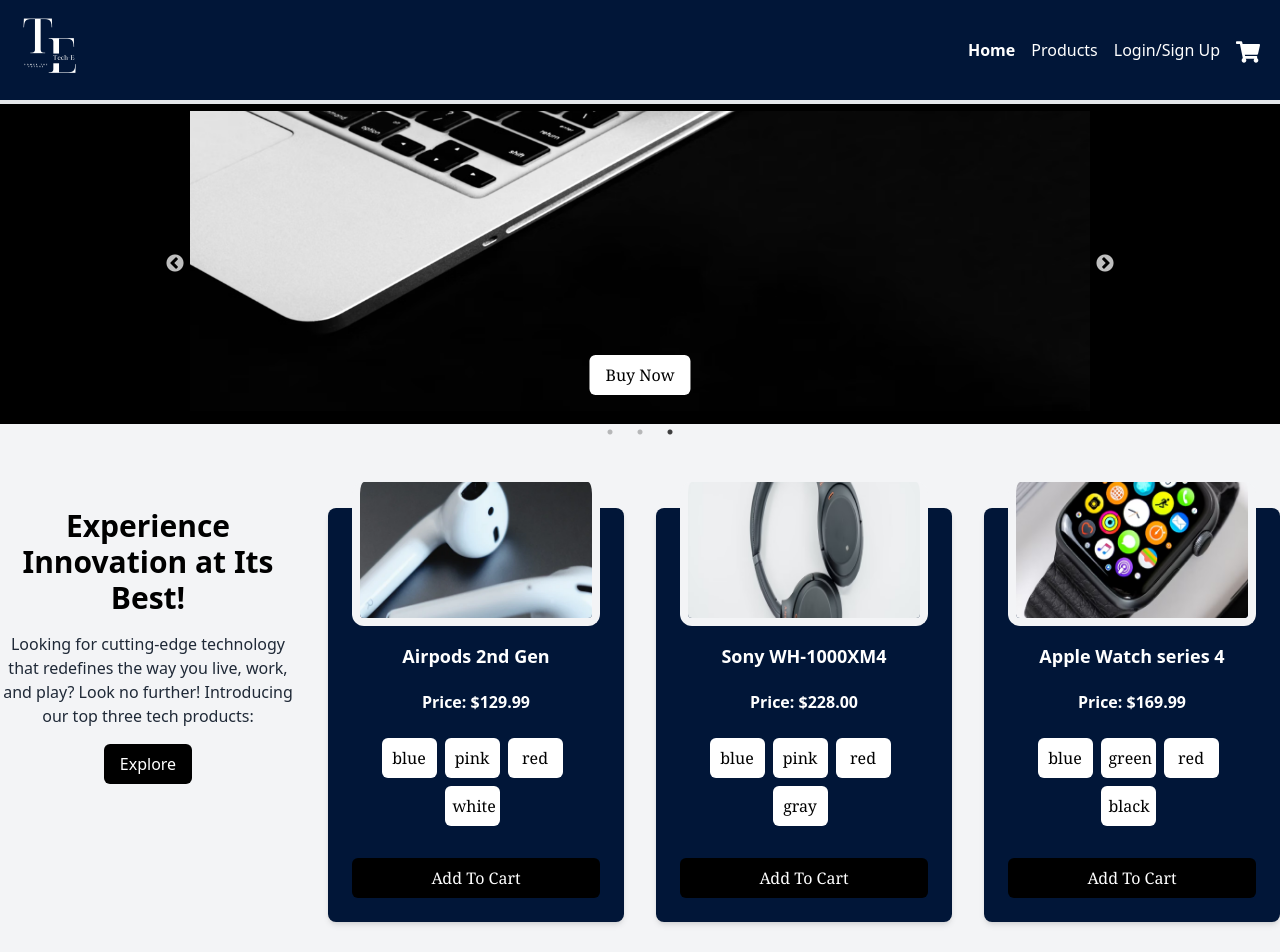
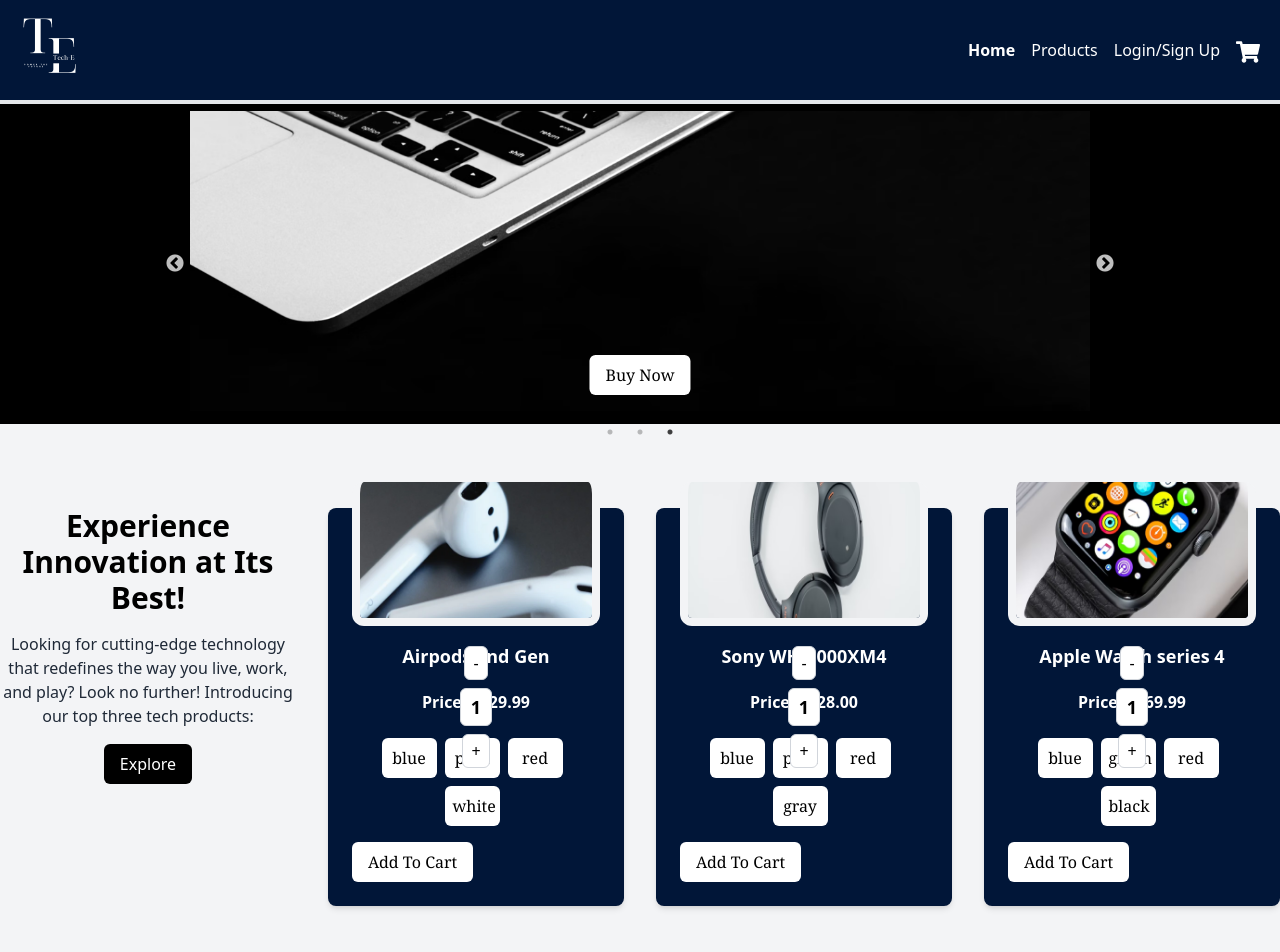
Before and after one commit to jakobpfeifer135/Tech-E, a React (Vite) app in the folder client/: page / in a window 1280 px wide. Shown: the top 952 px of the page. Built offline with nearby package versions, Linux system fonts and the light colour scheme.

Commit message:
Products.jsx created and linked

```diff
--- a/client/src/components/ProductCard.jsx
+++ b/client/src/components/ProductCard.jsx
@@ -1,16 +1,32 @@
 import React, { useState } from 'react';
 import { Link } from 'react-router-dom';
 
-const ProductCard = ({ product }) => {
+const ProductCard = ({ product, onAddToCart }) => {
   const { id, name, description, imageUrl, colorOptions, price } = product;
   const [selectedColor, setSelectedColor] = useState(colorOptions[3]);
+  const [quantity, setQuantity] = useState(1);
 
   const handleColorSelection = (color) => {
     setSelectedColor(color);
   };
 
+  const handleAddToCart = () => {
+    onAddToCart({
+      id,
+      name,
+      description,
+      quantity,
+      selectedColor,
+      price,
+    });
+  };
+
+  const handleQuantityChange = (newQuantity) => {
+    setQuantity(newQuantity);
+  };
+
   return (
-    <div key={id} className="bg-[--Navy] p-6  rounded-lg shadow-md">
+    <div key={id} className="bg-[--Navy] p-6 rounded-lg shadow-md relative">
       <div className="mb-4" style={{ marginTop: '-50px' }}>
         <img
           className="border-l-8 border-r-8 border-b-8 border-gray-100 w-full h-36 object-cover object-center rounded-xl"
@@ -21,7 +37,7 @@
       <h3 className="text-lg text-center font-bold mb-2 text-white">{name}</h3>
       <p className="text-white pb-3">{description}</p>
       <p className="text-white text-center font-semibold">Price: ${price}</p>
-      <div className="mt-4 flex flex-wrap p-2 justify-center items-center "> {/* Updated: Added flex-wrap */}
+      <div className="mt-4 flex flex-wrap p-2 justify-center items-center">
         {colorOptions.map((color) => (
           <button
             key={color}
@@ -32,12 +48,33 @@
           </button>
         ))}
       </div>
-      <Link
-        to={`/product/${id}`} // Redirect to the product details page
-        className="block mt-4 bg-black text-white px-4 py-2 rounded-md hover:bg-[--Gold] hover:text-black   font-serif text-center"
+      <div className="absolute top-1/2 left-1/2 transform -translate-x-1/2 -translate-y-1/2 flex flex-col items-center">
+        <button
+          onClick={() => handleQuantityChange(quantity - 1)}
+          disabled={quantity === 1}
+          className="bg-white text-black py-1 px-2 rounded-md border border-gray-300 mb-2"
+        >
+          -
+        </button>
+        <input
+          type="text"
+          value={quantity}
+          readOnly
+          className="text-lg font-bold bg-white text-black py-1 px-2 rounded-md border border-gray-300 w-8 text-center mb-2"
+        />
+        <button
+          onClick={() => handleQuantityChange(quantity + 1)}
+          className="bg-white text-black py-1 px-2 rounded-md border border-gray-300"
+        >
+          +
+        </button>
+      </div>
+      <button
+        onClick={handleAddToCart}
+        className="bg-white text-black px-4 py-2 rounded-md hover:bg-[--Gold] hover:text-black font-serif text-center"
       >
-       Add To Cart
-      </Link>
+        Add To Cart
+      </button>
     </div>
   );
 };
--- a/client/src/main.jsx
+++ b/client/src/main.jsx
@@ -8,6 +8,7 @@
 import Checkout from './pages/Checkout.jsx';
 import HomePage from './pages/HomePage.jsx';
 import Login from './pages/Login.jsx';
+import Products from './pages/Products.jsx'
 
 
 // Define the accessible routes, and which components respond to which URL
@@ -29,6 +30,10 @@
         path: '/Login',
         element: <Login />
       },
+      {
+        path: '/Products',
+        element: <Products />
+      },
 
     ],
   },
--- a/client/src/pages/Checkout.jsx
+++ b/client/src/pages/Checkout.jsx
@@ -1,15 +1,12 @@
 import React, { useState } from 'react';
-import { Link } from 'react-router-dom';
 import PaymentForm from '../components/PaymentForm'; // Adjust the path accordingly
-import PaymentModal from '../components/PaymentModal'; // Adjust the path accordingly
 
 const Checkout = () => {
-  const [cartItems, setCartItems] = useState([
-    { id: 1, name: 'Product 1', description: 'Description of Product 1.', quantity: 1 },
-    { id: 2, name: 'Product 2', description: 'Description of Product 2.', quantity: 1 },
-    { id: 3, name: 'Product 3', description: 'Description of Product 3.', quantity: 1 },
-    // Add more products as needed
-  ]);
+  const [cartItems, setCartItems] = useState([]);
+
+  const handleAddToCart = (product) => {
+    setCartItems((prevItems) => [...prevItems, product]);
+  };
 
   const [showPaymentForm, setShowPaymentForm] = useState(false);
 
@@ -35,10 +32,8 @@
       <div className="container mx-auto text-center">
         <h2 className="text-3xl font-bold mb-8">Your Cart</h2>
         <div className="grid grid-cols-1 md:grid-cols-2 lg:grid-cols-3 gap-8">
-
           {cartItems.map((product, index) => (
             <div key={index} className="bg-gray-100 border-[--Gold] border-4 p-6 rounded-lg shadow-md">
-
               <h3 className="text-xl font-bold mb-2 text-black">{product.name}</h3>
               <p className="text-black">{product.description}</p>
               <div className="flex justify-between items-center mt-4">
--- /dev/null
+++ b/client/src/pages/Products.jsx
@@ -0,0 +1,41 @@
+import React from 'react';
+import ProductCard from '../components/ProductCard';
+
+const Products = () => {
+  // You can manage your product data or fetch it from an API here
+  const products = [
+    // Example product data
+    {
+      id: 1,
+      name: 'Product 1',
+      description: 'Description of Product 1.',
+      imageUrl: ['url1_1', 'url1_2', 'url1_3'], // Array of image URLs for different color options
+      colorOptions: ['Red', 'Green', 'Blue'],
+      price: 29.99,
+    },
+    {
+      id: 2,
+      name: 'Product 2',
+      description: 'Description of Product 2.',
+      imageUrl: ['url2_1', 'url2_2', 'url2_3'],
+      colorOptions: ['Black', 'White', 'Gray'],
+      price: 39.99,
+    },
+    // Add more products as needed
+  ];
+
+  return (
+    <div className="container mx-auto py-8">
+      <h2 className="text-3xl font-bold mb-8">Products</h2>
+      <div className="flex flex-wrap -mx-4">
+        {products.map((product) => (
+          <div key={product.id} className="w-full md:w-1/2 lg:w-1/3 xl:w-1/4 px-4 mb-8">
+            <ProductCard product={product} />
+          </div>
+        ))}
+      </div>
+    </div>
+  );
+};
+
+export default Products;
```
